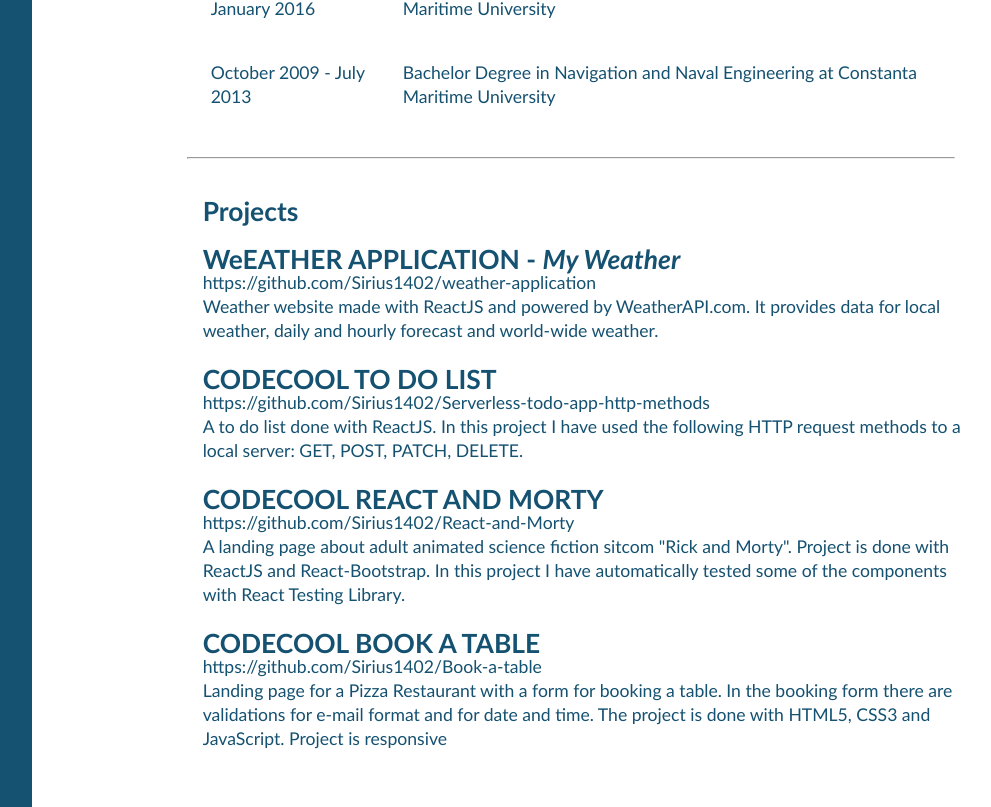
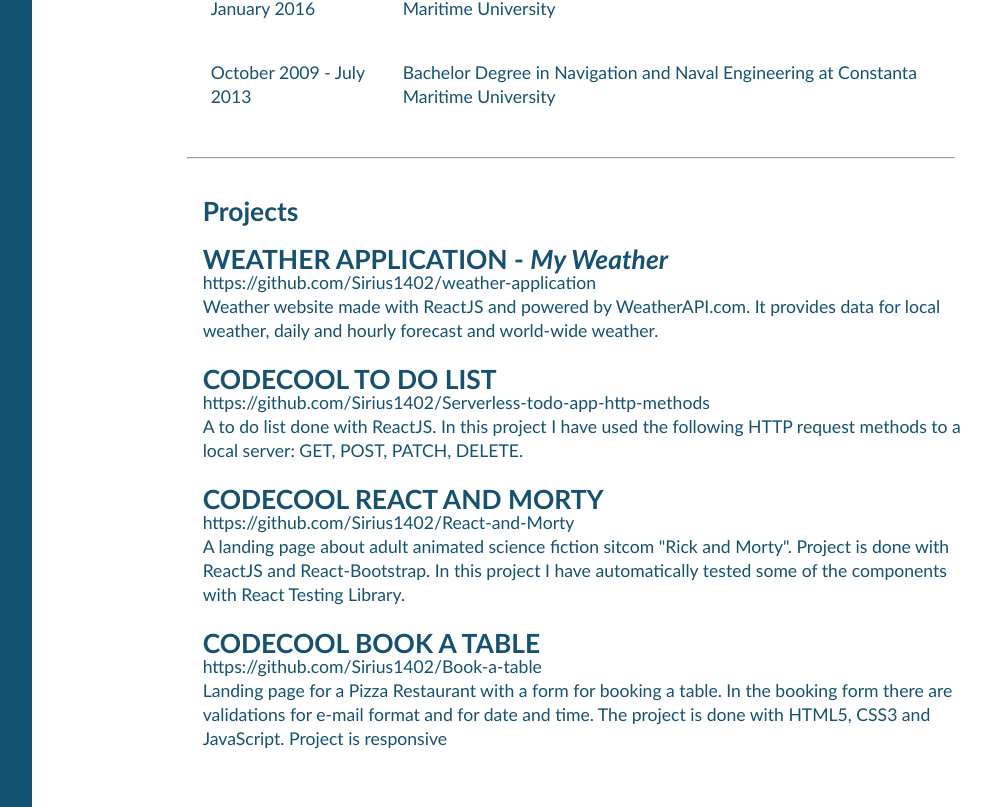
Before and after one commit to RazvanCiobanel/razvan-cosmin-ciobanel-resume, a React (Create React App) app: page / in a window 1280 px wide. Shown: the part 1021-1828 px from the top of the page, without its empty margins (256-1247 px from the left). Built offline with nearby package versions, Linux system fonts and the light colour scheme.

Commit message:
wrong spelling

```diff
--- a/src/Components/ResumeObj.jsx
+++ b/src/Components/ResumeObj.jsx
@@ -59,7 +59,7 @@ const ResumeObj = () => {
             <div className="projects">
                 <h2>Projects</h2><br/>
                 <div>
-                    <h2>WeEATHER APPLICATION - <cite>My Weather</cite></h2>
+                    <h2>WEATHER APPLICATION - <cite>My Weather</cite></h2>
                     <MyLink href="https://github.com/Sirius1402/weather-application"
                     target="_blank"
                     rel="noopener noreferrer">https://github.com/Sirius1402/weather-application</MyLink>
```
